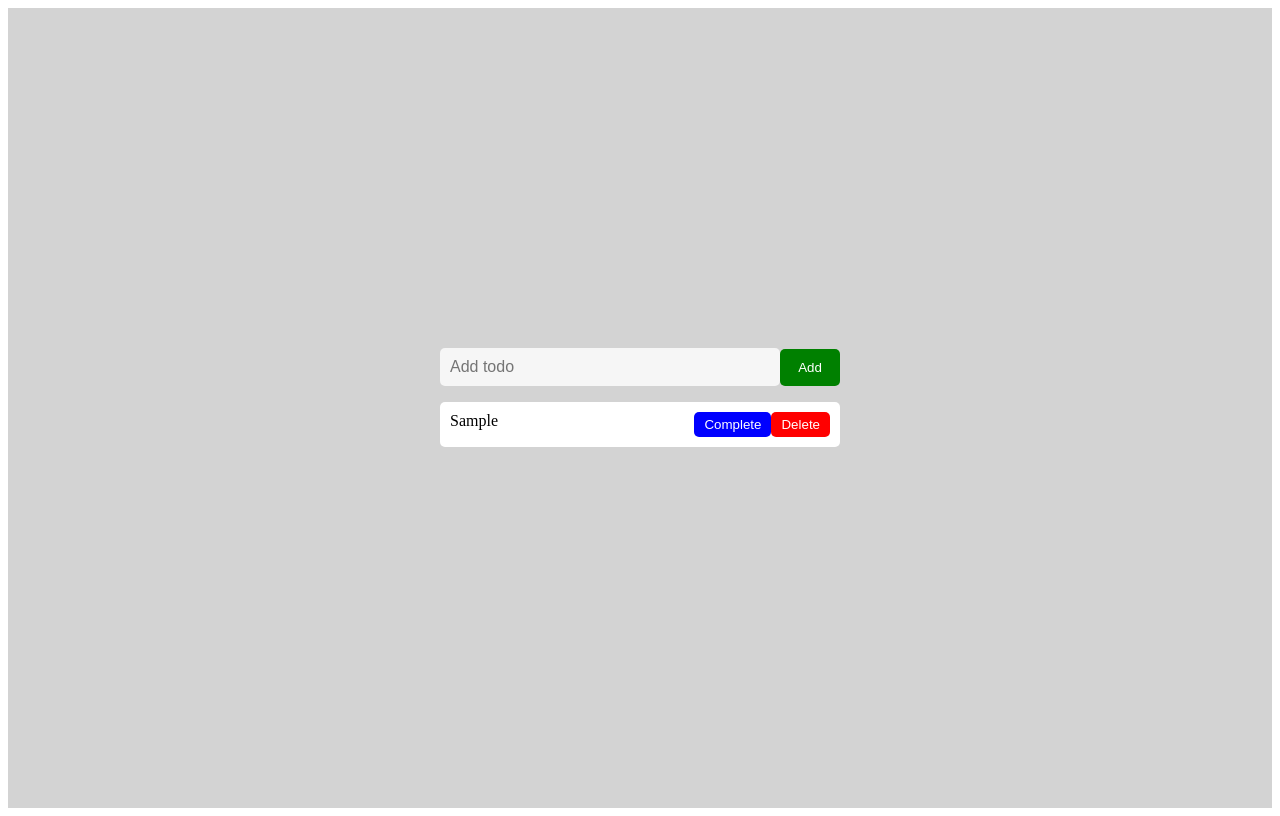
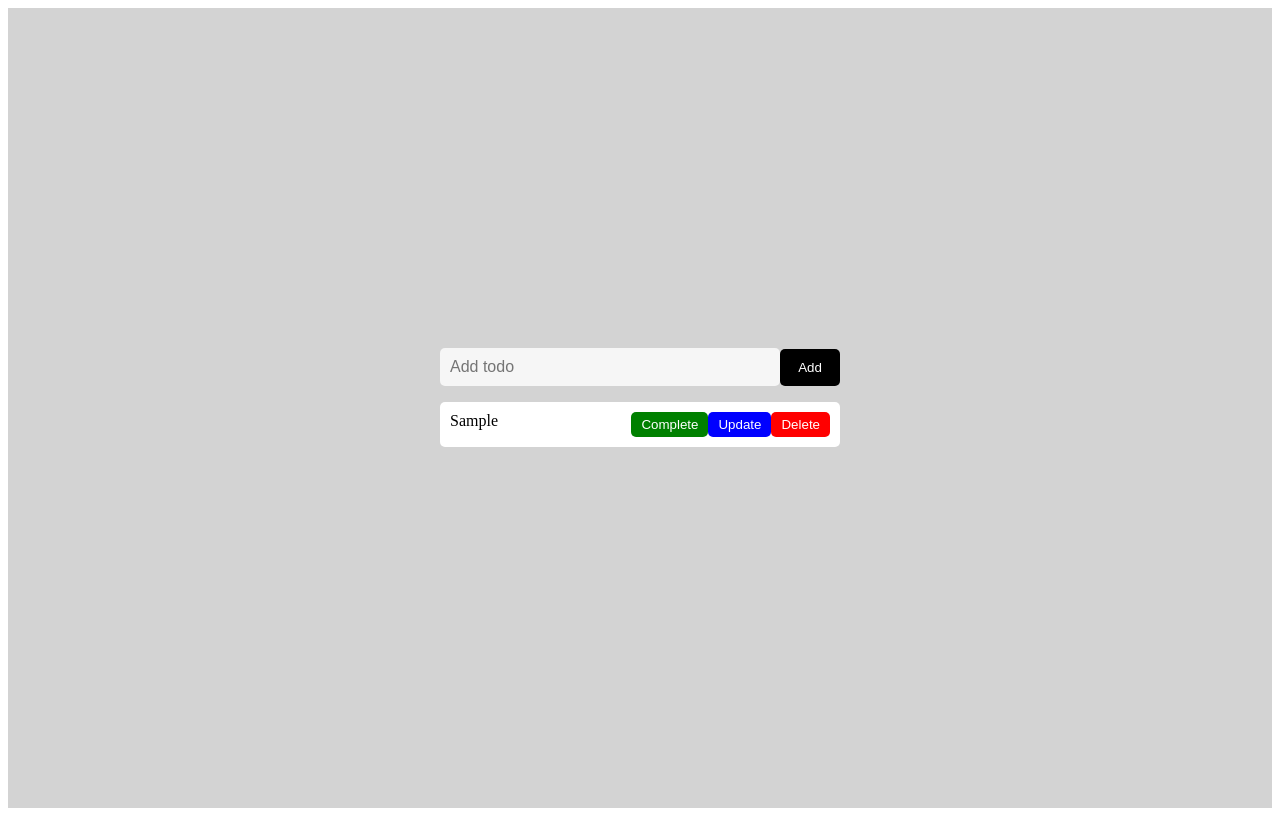
Before and after one commit to maulanwalker/todo-list-app, a React (Create React App) app: page / in a window 1280 px wide. Both pictures are taken after typing "Sample" into the empty fields and a click on the button "Add". Built offline with nearby package versions, Linux system fonts and the light colour scheme; the HTML template or start-up script is replaced by a standard one.

Commit message:
added feature for updating todo

```diff
--- a/src/components/TodoForm.js
+++ b/src/components/TodoForm.js
@@ -1,12 +1,24 @@
-import React, { useState } from "react";
+import React, { useState, useEffect } from "react";
 
-const TodoForm = ({addTodo}) => {
+const TodoForm = ({addTodo, updateTodo, statusTodoUpdate, getOneTodoText, indexUpdate}) => {
     const [value, setValue] = useState("");
+
+    useEffect(() => {
+        if(statusTodoUpdate){
+            setValue(() => getOneTodoText());
+        }else{
+            setValue("");
+        }
+    }, [statusTodoUpdate, getOneTodoText])
 
     const handleSubmit = e => {
         e.preventDefault();
         if(value){
-            addTodo(value);
+            if(statusTodoUpdate){
+                updateTodo(indexUpdate, value)
+            }else{
+                addTodo(value);
+            }
             setValue("");
         } else {
             alert("Please Add Todo")
@@ -16,7 +28,7 @@ const TodoForm = ({addTodo}) => {
     return (
         <form onSubmit={handleSubmit}>
             <input type="text" className="todo-input" value={value} onChange={e => setValue(e.target.value)} placeholder="Add todo" />
-            <button className="todo-add-btn" type="submit">Add</button>
+            <button className="todo-add-update-btn" type="submit">{ !statusTodoUpdate ? "Add" : "Update"}</button>
         </form>
     )
 }
--- a/src/components/TodoItem.js
+++ b/src/components/TodoItem.js
@@ -1,19 +1,29 @@
 import React from "react";
 
-const TodoItem = ({todo, index, toggleTodo, deleteTodo}) => {
+const TodoItem = ({todo, index, toggleTodo, deleteTodo, getTodoForUpdate, cancelUpdate, indexUpdate}) => {
+
     return (
         <li className="todo-item">
             <div style={{textDecoration: todo.isCompleted ? "line-through" : ""}}>
                 {todo.text}
             </div>
-            <div className="todo-group-btn">
-                <button className="todo-btn secondary" onClick={() => toggleTodo(index)} >
-                    Complete
+            { index !== indexUpdate ?
+                <div className="todo-group-btn">
+                    <button className="todo-btn check" onClick={() => toggleTodo(index)} >
+                        Complete
+                    </button>
+                    <button className="todo-btn update" onClick={() => getTodoForUpdate(index)} >
+                        Update
+                    </button>
+                    <button className="todo-btn delete" onClick={() => deleteTodo(index)} >
+                        Delete
+                    </button>
+                </div>
+                :
+                <button onClick={() => cancelUpdate()} >
+                    Cancel
                 </button>
-                <button className="todo-btn primary" onClick={() => deleteTodo(index)} >
-                    Delete
-                </button>
-            </div>
+            }
         </li>
     );
 }
--- a/src/components/TodoList.js
+++ b/src/components/TodoList.js
@@ -5,6 +5,9 @@ import { getTodo, saveTodo } from "../utils/LocalStorage";
 
 const TodoList = () => {
     const [todos, setTodos] = useState(getTodo("todos") || []);
+    const [todoForUpdate, setTodoForUpdate] = useState({});
+    const [indexUpdate, setIndexUpdate] = useState(null);
+    const [statusTodoUpdate, setStatusTodoUpdate] = useState(false);
 
     const addTodo = (value) => {
         let currentTodo = [...todos];
@@ -20,6 +23,34 @@ const TodoList = () => {
       saveTodo("todos", newTodos);
     }
 
+    const updateTodo = (index, value) => {
+      const newTodos = [...todos];
+      newTodos[index].text = value;
+      todos.splice(index, 1, newTodos);
+      setTodos(newTodos);
+      saveTodo("todos", newTodos);
+      setStatusTodoUpdate(false);
+      setIndexUpdate(null);
+    }
+
+    const getOneTodoText = () => {
+        return todoForUpdate.text;
+    }
+
+    const cancelUpdate = () => {
+        setTodoForUpdate("");
+        setStatusTodoUpdate(false);
+        setIndexUpdate(null);
+    }
+
+    const getTodoForUpdate = (index) => {
+        const newTodos = [...todos];
+        setTodoForUpdate(newTodos[index]);
+        setStatusTodoUpdate(true);
+        setIndexUpdate(index);
+        return {todoForUpdate, indexUpdate};
+    }
+
     const deleteTodo = (index) => {
       const newTodos = [...todos];
       newTodos.splice(index, 1);
@@ -30,11 +61,22 @@ const TodoList = () => {
     return (
         <div>
             <div>
-                <TodoForm addTodo={addTodo} />
+                <TodoForm addTodo={addTodo}
+                updateTodo={updateTodo}
+                statusTodoUpdate={statusTodoUpdate}
+                indexUpdate={indexUpdate}
+                getOneTodoText={getOneTodoText} />
             </div>
             <ul>
                 {Array.isArray(todos) ? todos.map((todo, i) => (
-                    <TodoItem todo={todo} key={i} index={i} toggleTodo={toggleTodo} deleteTodo={deleteTodo} />
+                    <TodoItem todo={todo}
+                    key={i}
+                    index={i}
+                    toggleTodo={toggleTodo}
+                    deleteTodo={deleteTodo}
+                    getTodoForUpdate={getTodoForUpdate}
+                    cancelUpdate={cancelUpdate}
+                    indexUpdate={indexUpdate} />
                 )) : null}
             </ul>
         </div>
--- a/src/styles/App.css
+++ b/src/styles/App.css
@@ -50,21 +50,26 @@ li {
   gap: 0.5;
 }
 
-.todo-add-btn {
+.todo-add-update-btn {
   width: 15%;
   height: 37px;
   border: none;
   border-radius: 5px;
+  background-color: black;
+  color: white;
+}
+
+.check {
   background-color: green;
   color: white;
 }
 
-.primary {
+.update {
+  background-color: blue;
+  color: white;
+}
+
+.delete {
   background-color: red;
   color: white;
 }
-
-.secondary {
-  background-color: blue;
-  color: white;
-}
```
